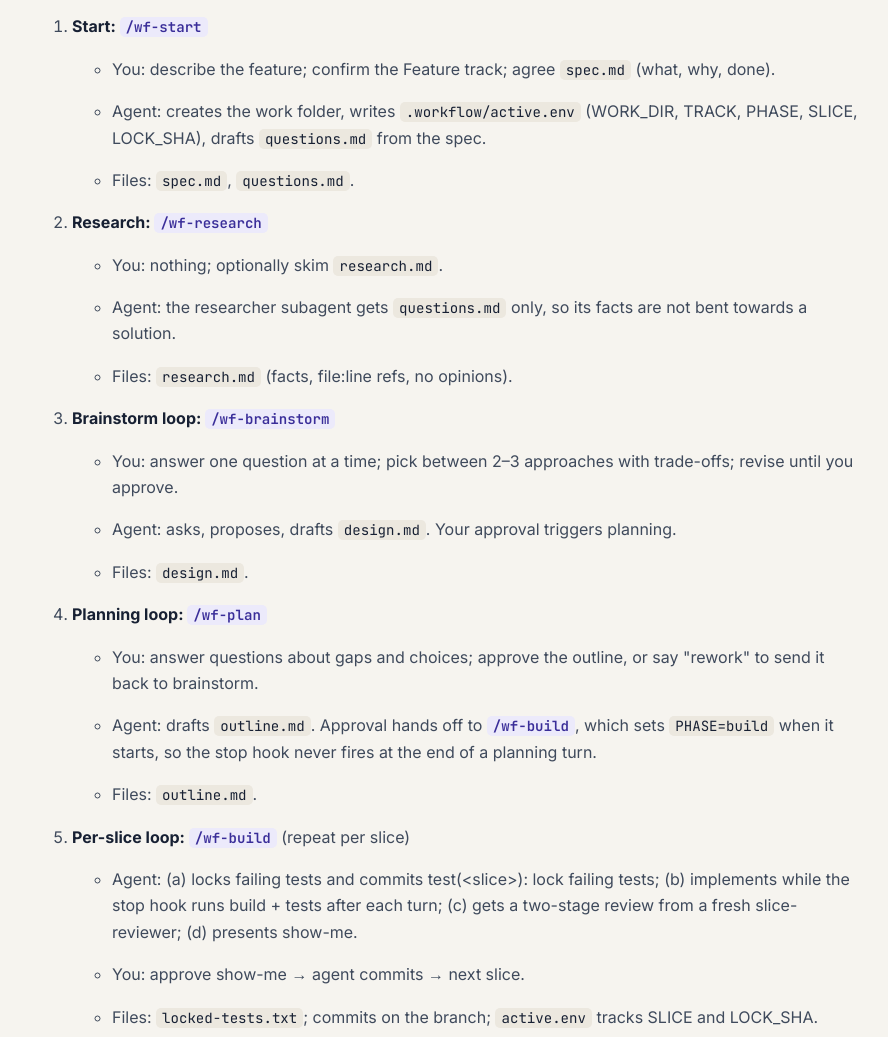
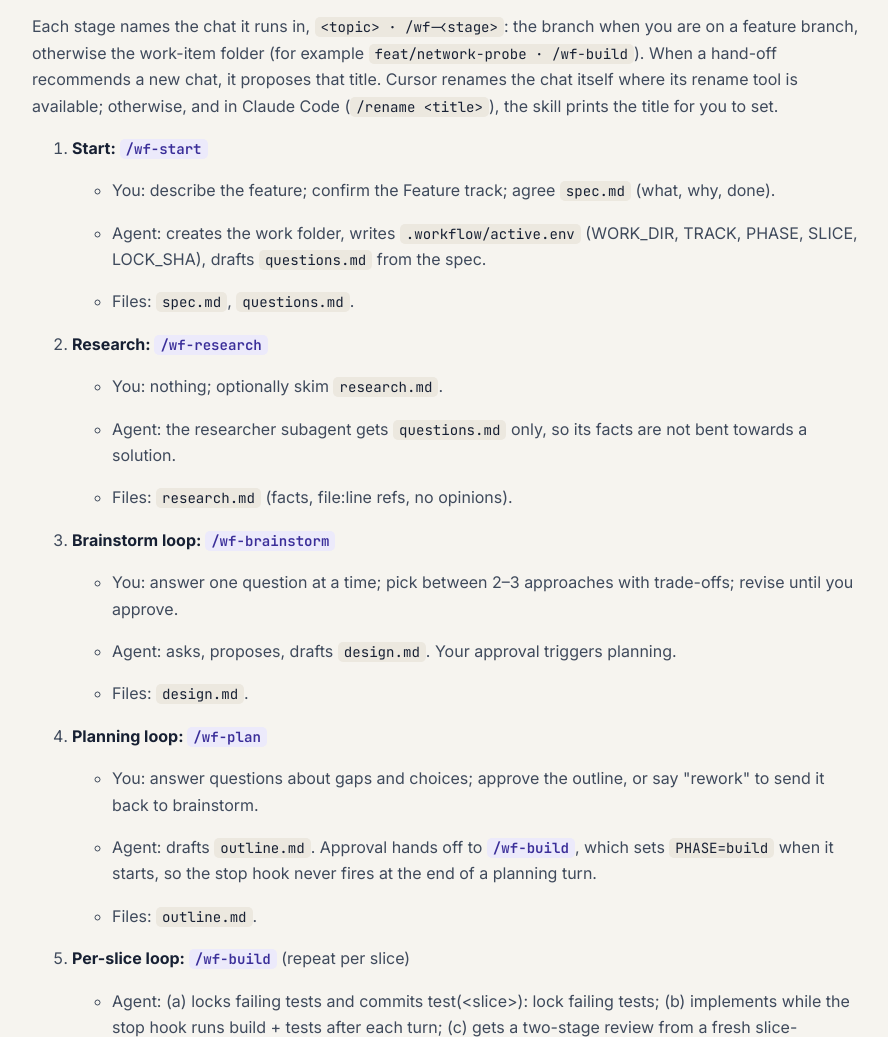
Before and after one commit to robbietuk/gated-agent-workflow, a plain HTML site: page docs/guide/index.html in a window 1280 px wide. Shown: the part 4188-5225 px from the top of the page, without its empty margins (340-1228 px from the left). Drawn offline with Linux system fonts and the light colour scheme.

Commit message:
Name chats by topic and stage (#15)
- Rule: new "Chat titles" section. Titles are `<topic> · /wf-<stage>`,
  topic = feature branch, else the work-item folder, else a few words.
- Every skill names its chat when its stage starts (Cursor rename_chat
  where available; otherwise prints the title; Claude Code: /rename).
  The next slice in /wf-build keeps its title.
- Hand-offs that recommend a new chat propose its title with the stage.
- Claude Code session-start maps chat naming to /rename.
- make ci checks every skill has the step; guide and cheat sheet updated.

Co-Authored-By: Claude Opus 5.5 <noreply@anthropic.com>
Claude-Session: https://claude.ai/code/session_01EnjZtqnL13acio2YdWFQZh

```diff
--- a/docs/guide/index.html
+++ b/docs/guide/index.html
@@ -337,6 +337,14 @@ research, brainstorm and plan, then start a new chat for
 once a chat gets long). Every stage reads its inputs from
 <code>.workflow/</code>, so a new chat loses nothing and keeps the
 agent's context small.</p>
+<p>Each stage names the chat it runs in,
+<code>&lt;topic&gt; · /wf-&lt;stage&gt;</code>: the branch when you are
+on a feature branch, otherwise the work-item folder (for example
+<code>feat/network-probe · /wf-build</code>). When a hand-off recommends
+a new chat, it proposes that title. Cursor renames the chat itself where
+its rename tool is available; otherwise, and in Claude Code
+(<code>/rename &lt;title&gt;</code>), the skill prints the title for you
+to set.</p>
 <ol type="1">
 <li><p><strong>Start: <code>/wf-start</code></strong></p>
 <ul>
@@ -1102,7 +1110,8 @@ lock failing test, root cause) → <code>/wf-build</code> (one slice) →
 <ul>
 <li><p><strong>Hand-offs</strong>: every command ends by asking to
 continue. Same chat through planning; a new chat for
-<code>/wf-build</code> and <code>/wf-pr</code>.</p></li>
+<code>/wf-build</code> and <code>/wf-pr</code>, with a proposed title
+like <code>feat/foo · /wf-build</code>.</p></li>
 <li><p><strong>Per slice</strong>: lock failing tests → implement (stop
 hook) → review scaled to the slice → show-me → commit.</p></li>
 <li><p><strong>CI checks</strong>: fast ones before each show-me, all
```
Also changed, not shown: docs/cheatsheet.html (+1 -1 lines), 12 other files.
